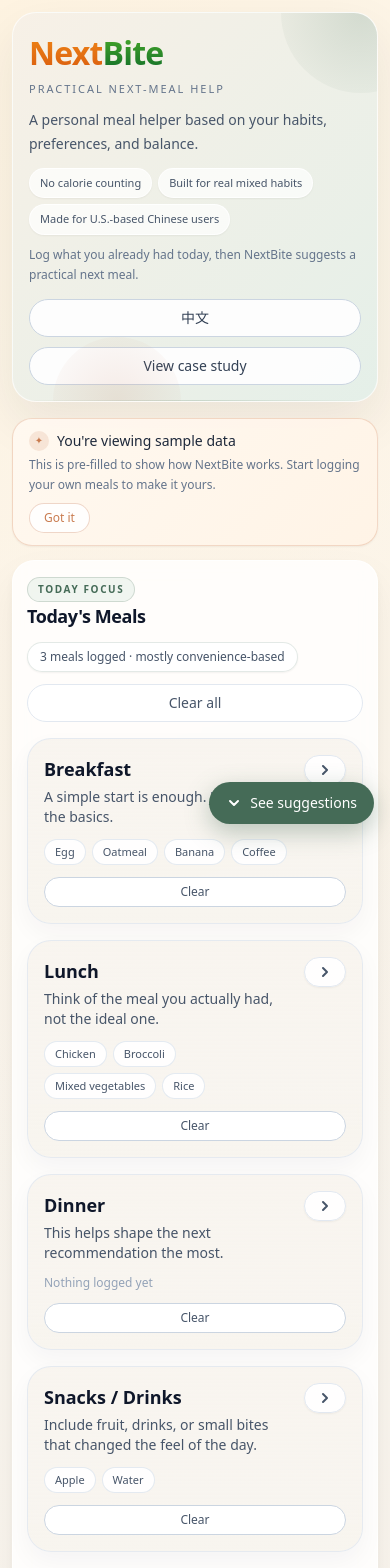
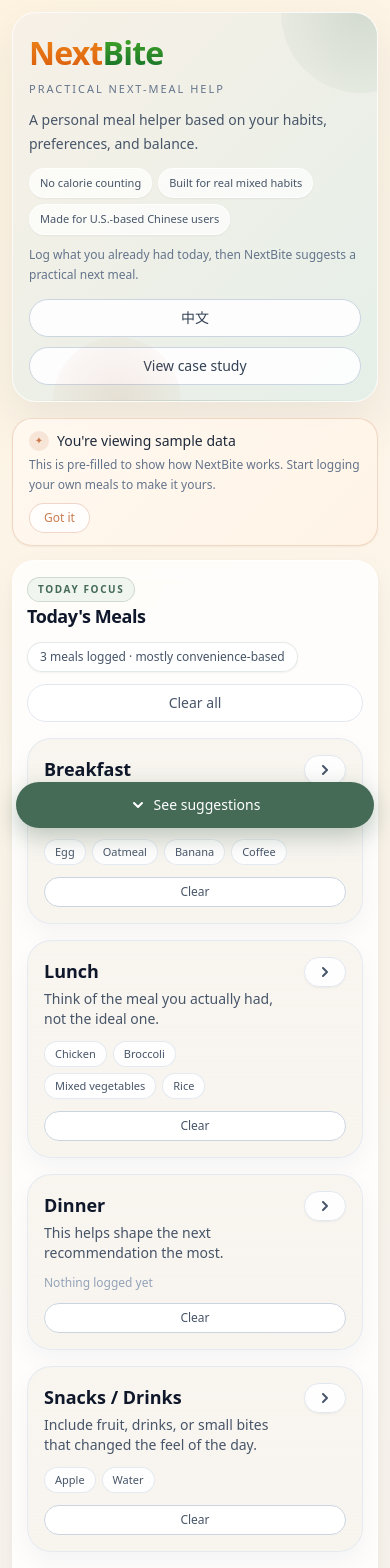
Before and after one commit to HuiYingChung/next-bite, a React (Vite) app: page / in a window 390 px wide. Shown: the top 1568 px of the page. Built offline with nearby package versions, Linux system fonts and the light colour scheme.

Commit message:
fixed mobile layout

```diff
--- a/src/App.tsx
+++ b/src/App.tsx
@@ -805,7 +805,7 @@ function App() {
                   <div className="min-w-0">
                     <div className={`section-kicker border-moss/20 bg-mist/60 text-moss ${locale === "zh" ? "normal-case tracking-[0.08em]" : ""}`}>{t.todayFocus}</div>
                     <h2 className="section-title">{t.todaysMeals}</h2>
-                    <div className="mt-3 inline-flex rounded-full border border-moss/15 bg-white/85 px-3 py-1.5 text-xs font-medium text-slate-600 shadow-sm">
+                    <div className="mt-3 inline-flex max-w-full whitespace-normal rounded-[999px] border border-moss/15 bg-white/85 px-3 py-1.5 text-xs font-medium text-slate-600 shadow-sm">
                       {todayHeaderSummary}
                     </div>
                   </div>
@@ -839,7 +839,7 @@ function App() {
                 <div className="min-w-0">
                   <div className={`section-kicker border-slate-200 bg-slate-50 text-slate-600 ${locale === "zh" ? "normal-case tracking-[0.08em]" : ""}`}>{t.past6Days}</div>
                   <h2 className="section-title">{t.pastDays}</h2>
-                  <div className="mt-3 inline-flex rounded-full border border-slate-200 bg-slate-50 px-3 py-1.5 text-xs font-medium text-slate-600 shadow-sm">
+                  <div className="mt-3 inline-flex max-w-full whitespace-normal rounded-[999px] border border-slate-200 bg-slate-50 px-3 py-1.5 text-xs font-medium text-slate-600 shadow-sm">
                     {getDisplayDayLabel(selectedPastDay.label, locale)}: {pastDayHeaderSummary}
                   </div>
                 </div>
@@ -1044,12 +1044,12 @@ function App() {
                     return (
                     <div key={`${recommendation.id}-${recUpdateKey}`} className={`relative overflow-hidden rounded-[18px] border p-2.5 shadow-[0_14px_30px_rgba(15,23,42,0.05)] transition hover:-translate-y-0.5 hover:shadow-[0_18px_34px_rgba(15,23,42,0.08)] sm:rounded-[20px] sm:p-3.5 ${cardTone} ${recUpdateKey > 0 ? "animate-rec-pulse" : ""}`}>
                       <div className={`pointer-events-none absolute inset-x-0 top-0 h-12 sm:h-14 bg-[linear-gradient(180deg,var(--tw-gradient-stops))] ${topBar}`} />
-                      <div className="mb-1.5 flex items-start justify-between gap-1.5 sm:gap-2">
+                      <div className="mb-1.5 flex flex-col items-start gap-2 sm:flex-row sm:justify-between sm:gap-2">
                         <div className="min-w-0">
                           <div className={`mb-1 inline-flex rounded-full border border-moss/20 bg-white/85 px-2.5 py-1 text-[10px] font-semibold text-moss shadow-sm ${locale === "en" ? "uppercase tracking-[0.14em]" : "tracking-[0.06em]"}`}>{translateRecommendationLabel(recommendation.label, locale)}</div>
                           <h3 className={`text-[15px] font-semibold leading-5 tracking-tight text-slate-900 ${index === 0 ? "sm:text-base" : ""}`}>{recommendation.title}</h3>
                         </div>
-                        <div className="shrink-0 rounded-2xl border border-slate-200/80 bg-white/90 px-2 py-1.5 text-right text-[10px] leading-4 text-slate-500 shadow-sm">
+                        <div className="rounded-2xl border border-slate-200/80 bg-white/90 px-2 py-1.5 text-left text-[10px] leading-4 text-slate-500 shadow-sm sm:shrink-0 sm:text-right">
                           <div className={locale === "en" ? "uppercase tracking-[0.12em]" : "tracking-[0.06em]"}>{t.convenience}</div>
                           <div className="font-semibold text-slate-700">{translateRecommendationLabel(recommendation.convenienceLabel, locale)}</div>
                         </div>
@@ -1109,13 +1109,13 @@ function App() {
         {hasAnyTodayMeal && (
           <a
             href="#recommendations"
-            className="fixed bottom-5 right-4 z-50 flex items-center gap-2 rounded-full border border-moss/30 bg-moss px-4 py-2.5 text-sm font-medium text-white shadow-[0_8px_24px_rgba(69,107,87,0.35)] transition hover:bg-moss/90 active:scale-95 xl:hidden"
+            className="safe-bottom fixed inset-x-4 bottom-4 z-50 flex items-center justify-center gap-2 rounded-full border border-moss/30 bg-moss px-4 py-3 text-sm font-medium text-white shadow-[0_8px_24px_rgba(69,107,87,0.35)] transition hover:bg-moss/90 active:scale-95 sm:inset-x-auto sm:right-4 sm:px-4 sm:py-2.5 xl:hidden"
           >
             <svg className="h-4 w-4" viewBox="0 0 16 16" fill="none" stroke="currentColor" strokeWidth="2" strokeLinecap="round" strokeLinejoin="round"><path d="M4 6l4 4 4-4" /></svg>
             {locale === "en" ? "See suggestions" : "查看建議"}
           </a>
         )}
-        <footer className="mt-5 border-t border-white/70 px-1 pb-4 pt-4 text-center text-xs leading-5 text-slate-500 sm:mt-7 sm:pb-6">
+        <footer className={`mt-5 border-t border-white/70 px-1 pt-4 text-center text-xs leading-5 text-slate-500 sm:mt-7 sm:pb-6 ${hasAnyTodayMeal ? "pb-24 sm:pb-6" : "pb-4"}`}>
           <div>{t.footerCopyright}</div>
           <div className="mx-auto mt-1 max-w-3xl">{t.footerNonCommercial}</div>
           <div className="mt-4">
@@ -1128,8 +1128,8 @@ function App() {
                 {t.reset}
               </button>
             ) : (
-              <div className="inline-flex items-center gap-2 rounded-full border border-clay/30 bg-white/90 px-4 py-2 shadow-sm animate-fade-in">
-                <span className="text-xs text-slate-600">
+              <div className="animate-fade-in inline-flex max-w-full flex-wrap items-center justify-center gap-2 rounded-[22px] border border-clay/30 bg-white/90 px-4 py-2 text-center shadow-sm sm:rounded-full">
+                <span className="w-full text-xs text-slate-600 sm:w-auto">
                   {locale === "en" ? "Clear all saved data?" : "確定要清除所有資料嗎？"}
                 </span>
                 <button
--- a/src/components.tsx
+++ b/src/components.tsx
@@ -47,5 +47,5 @@ export function TagGroup(props: { title: string; helper: string; tags: string[];
 }
 
 export function InfoPill(props: { label: string }) {
-  return <div className="max-w-full break-keep rounded-full border border-slate-200/90 bg-white/90 px-2.5 py-1 text-[11px] leading-4 text-slate-600 shadow-[inset_0_1px_0_rgba(255,255,255,0.55)]">{props.label}</div>;
+  return <div className="max-w-full whitespace-normal break-words rounded-[999px] border border-slate-200/90 bg-white/90 px-2.5 py-1 text-[11px] leading-4 text-slate-600 shadow-[inset_0_1px_0_rgba(255,255,255,0.55)]">{props.label}</div>;
 }
--- a/src/index.css
+++ b/src/index.css
@@ -124,9 +124,13 @@ select {
     animation: fadeIn 0.25s ease-out forwards;
   }
 
-  .animate-rec-pulse {
-    animation: recPulse 0.6s ease-out;
-  }
+.animate-rec-pulse {
+  animation: recPulse 0.6s ease-out;
+}
+}
+
+.safe-bottom {
+  bottom: calc(1rem + env(safe-area-inset-bottom, 0px));
 }
 
 @media (max-width: 640px) {
```
